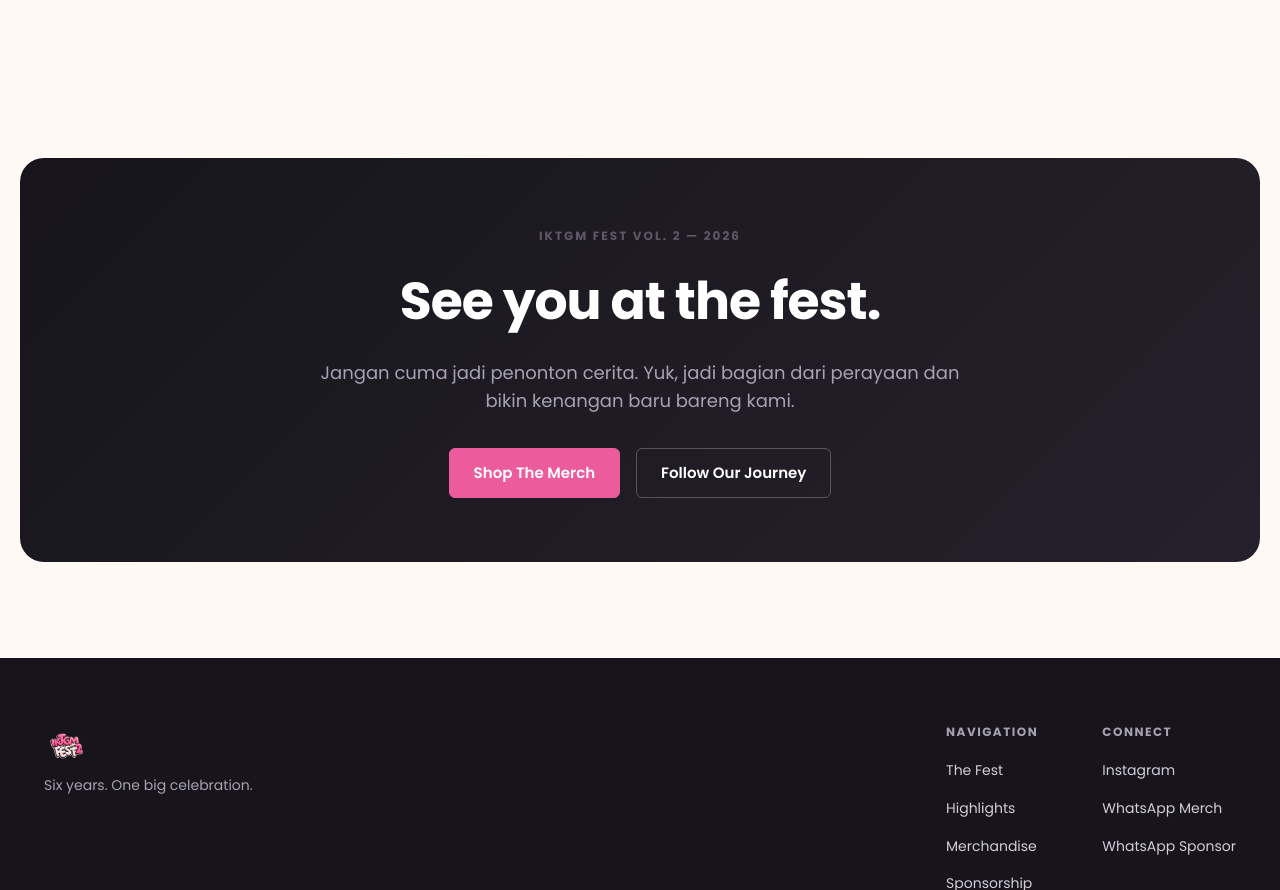
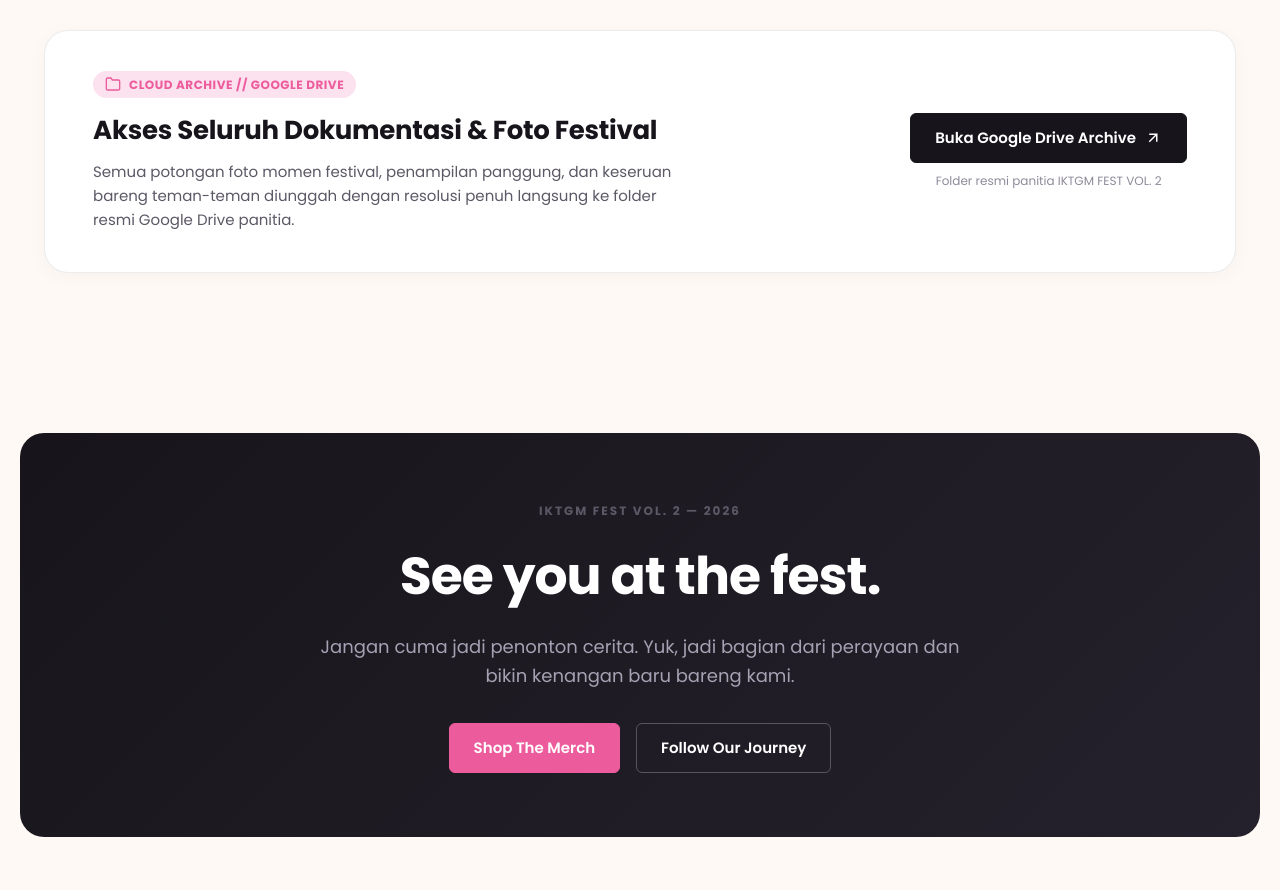
Before and after one commit to zheeeng-xin/iktgmfestvol2, a plain HTML site: page index.html in a window 1280 px wide. Shown: the part 6496-7386 px from the top of the page. Drawn offline with nearby package versions, Linux system fonts and the light colour scheme.

Commit message:
Add files via upload

```diff
--- a/css/style.css
+++ b/css/style.css
@@ -1290,6 +1290,96 @@ body.nav-drawer-open {
   text-transform: uppercase;
 }
 
+/* Google Drive Cloud Archive Card */
+.archive-drive-card {
+  background-color: var(--surface-card);
+  border: 1px solid var(--hairline);
+  border-radius: var(--radius-xl);
+  padding: var(--space-32);
+  margin-top: var(--space-32);
+  display: flex;
+  flex-direction: column;
+  gap: var(--space-24);
+  position: relative;
+  overflow: hidden;
+  box-shadow: 0 4px 20px rgba(23, 21, 27, 0.03);
+}
+
+@media (min-width: 768px) {
+  .archive-drive-card {
+    flex-direction: row;
+    align-items: center;
+    justify-content: space-between;
+    padding: var(--space-40) var(--space-48);
+  }
+}
+
+.drive-card-content {
+  max-width: 580px;
+}
+
+.drive-card-badge {
+  display: inline-flex;
+  align-items: center;
+  gap: var(--space-8);
+  font-family: var(--font-display);
+  font-size: 0.75rem;
+  font-weight: 700;
+  color: var(--pink-hot);
+  background-color: var(--pink-light);
+  padding: 4px var(--space-12);
+  border-radius: 20px;
+  letter-spacing: 0.5px;
+  text-transform: uppercase;
+  margin-bottom: var(--space-12);
+}
+
+.drive-card-title {
+  font-family: var(--font-display);
+  font-size: clamp(1.25rem, 2.5vw, 1.625rem);
+  font-weight: 700;
+  color: var(--text-primary);
+  margin-bottom: var(--space-8);
+  letter-spacing: -0.01em;
+}
+
+.drive-card-desc {
+  font-size: 0.9375rem;
+  color: var(--text-secondary);
+  line-height: 1.6;
+}
+
+.drive-card-action {
+  display: flex;
+  flex-direction: column;
+  gap: var(--space-8);
+  flex-shrink: 0;
+}
+
+.btn-drive {
+  display: inline-flex;
+  align-items: center;
+  gap: var(--space-8);
+  background-color: var(--ink);
+  color: var(--white);
+  padding: var(--space-12) var(--space-24);
+  border-radius: var(--radius-sm);
+  font-family: var(--font-display);
+  font-size: 0.9375rem;
+  font-weight: 600;
+  transition: all var(--transition-fast);
+}
+
+.btn-drive:hover {
+  background-color: #2D2A35;
+}
+
+.drive-notice {
+  font-size: 0.75rem;
+  color: var(--text-muted);
+  text-align: center;
+}
+
 /* --------------------------------------------------------------------------
    12. Final CTA Section
    -------------------------------------------------------------------------- */
--- a/index.html
+++ b/index.html
@@ -469,6 +469,12 @@
             </p>
           </div>
           <div class="header-split-action">
+            <a href="https://drive.google.com/" target="_blank" rel="noopener noreferrer" class="btn btn-primary" id="header-gdrive-btn">
+              <svg width="18" height="18" viewBox="0 0 24 24" fill="none" stroke="currentColor" stroke-width="2" class="btn-icon">
+                <path d="M22 19a2 2 0 0 1-2 2H4a2 2 0 0 1-2-2V5a2 2 0 0 1 2-2h5l2 3h9a2 2 0 0 1 2 2z"></path>
+              </svg>
+              Google Drive Archive
+            </a>
             <a href="https://www.instagram.com/iktgmfest/" target="_blank" rel="noopener noreferrer"
               class="btn btn-secondary">
               Follow Our Instagram
@@ -531,6 +537,32 @@
             </div>
           </div>
         </div>
+
+        <!-- Google Drive Cloud Archive Card -->
+        <div class="archive-drive-card">
+          <div class="drive-card-content">
+            <div class="drive-card-badge">
+              <svg width="16" height="16" viewBox="0 0 24 24" fill="none" stroke="currentColor" stroke-width="2">
+                <path d="M22 19a2 2 0 0 1-2 2H4a2 2 0 0 1-2-2V5a2 2 0 0 1 2-2h5l2 3h9a2 2 0 0 1 2 2z"></path>
+              </svg>
+              <span>Cloud Archive // Google Drive</span>
+            </div>
+            <h3 class="drive-card-title">Akses Seluruh Dokumentasi &amp; Foto Festival</h3>
+            <p class="drive-card-desc">
+              Semua potongan foto momen festival, penampilan panggung, dan keseruan bareng teman-teman diunggah dengan resolusi penuh langsung ke folder resmi Google Drive panitia.
+            </p>
+          </div>
+          <div class="drive-card-action">
+            <a href="https://drive.google.com/" target="_blank" rel="noopener noreferrer" class="btn btn-primary btn-drive" id="gdrive-archive-link">
+              <span>Buka Google Drive Archive</span>
+              <svg width="18" height="18" viewBox="0 0 24 24" fill="none" stroke="currentColor" stroke-width="2" class="btn-icon">
+                <line x1="7" y1="17" x2="17" y2="7"></line>
+                <polyline points="7 7 17 7 17 17"></polyline>
+              </svg>
+            </a>
+            <span class="drive-notice">Folder resmi panitia IKTGM FEST VOL. 2</span>
+          </div>
+        </div>
       </div>
     </section>
 
@@ -578,8 +610,8 @@
           <div class="footer-col">
             <h4 class="footer-col-title">Connect</h4>
             <ul class="footer-link-list">
-              <li><a href="https://www.instagram.com/iktgmfest/" target="_blank" rel="noopener noreferrer">Instagram</a>
-              </li>
+              <li><a href="https://drive.google.com/" target="_blank" rel="noopener noreferrer">Google Drive Archive</a></li>
+              <li><a href="https://www.instagram.com/iktgmfest/" target="_blank" rel="noopener noreferrer">Instagram</a></li>
               <li><a href="#merch">WhatsApp Merch</a></li>
               <li><a href="#sponsorship">WhatsApp Sponsor</a></li>
             </ul>
--- a/js/main.js
+++ b/js/main.js
@@ -7,10 +7,11 @@
   'use strict';
 
   // =========================================================================
-  // Configurable Committee WhatsApp Numbers (Easily Replaceable)
+  // Configurable Committee WhatsApp Numbers & Google Drive Archive Link
   // =========================================================================
   const MERCH_WHATSAPP = "6281234567890";  // Ganti dengan nomor WhatsApp Merchandise panitia
   const SPONSOR_WHATSAPP = "6289876543210"; // Ganti dengan nomor WhatsApp Sponsorship panitia
+  const GDRIVE_ARCHIVE_URL = "https://drive.google.com/"; // Ganti dengan link folder Google Drive dokumentasi resmi panitia
 
   // =========================================================================
   // 1. Navigation & Header State
@@ -19,6 +20,11 @@
   const mobileToggle = document.getElementById('mobile-toggle');
   const mobileDrawer = document.getElementById('mobile-drawer');
   const mobileLinks = document.querySelectorAll('.mobile-nav-link, .mobile-drawer .btn');
+
+  // Sync Google Drive Archive URLs
+  document.querySelectorAll('#gdrive-archive-link, #header-gdrive-btn').forEach(el => {
+    el.setAttribute('href', GDRIVE_ARCHIVE_URL);
+  });
 
   function updateHeaderOnScroll() {
     if (!header) return;
```
